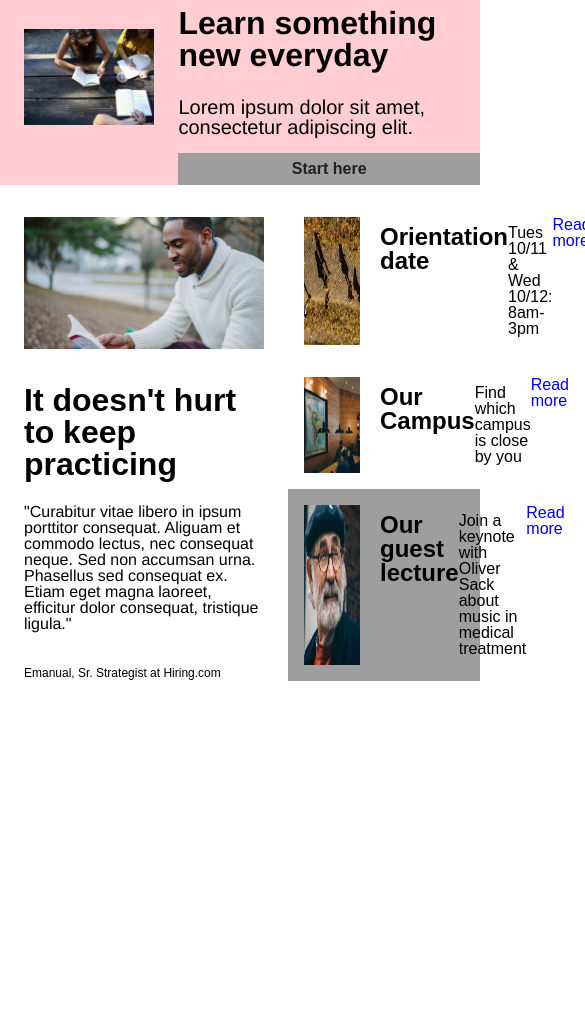
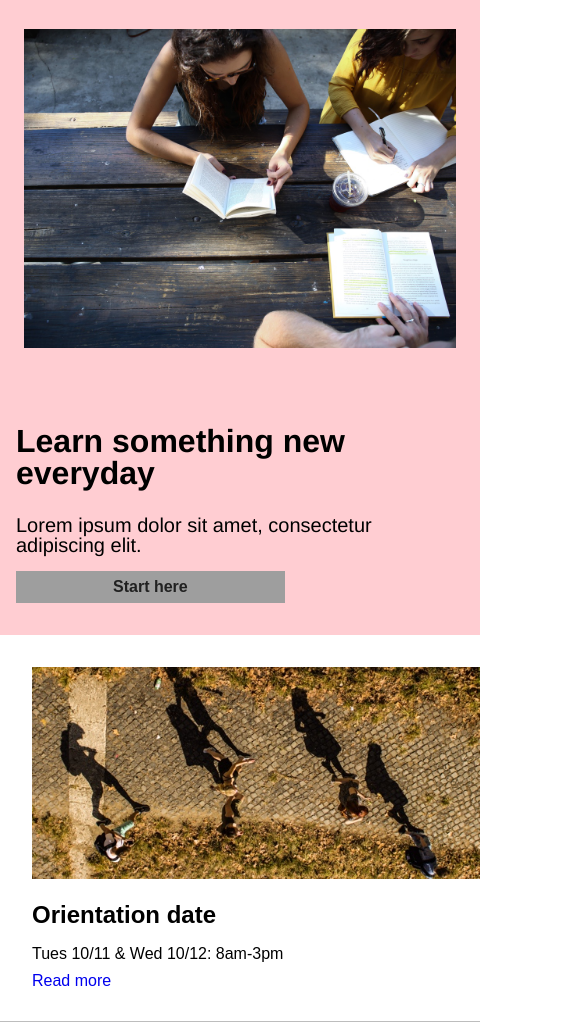
Before and after one commit to emerceron/colmaracademy, a plain HTML site: page index.html in a window 390 px wide. Shown: the part 67-1100 px from the top of the page, 585 px wide, since content can reach past the window. Before the commit the page ends 844 px from the top, so only its background shows below. Drawn offline with Linux system fonts and the light colour scheme; a web font is replaced by a local one.

Commit message:
Commit early Courses section

```diff
--- a/index.html
+++ b/index.html
@@ -5,6 +5,7 @@
     <link rel="stylesheet" href="./resources/css/reset.css" type="text/css">
     <link rel="stylesheet" href="./resources/css/style.css" type="text/css">
     <link href="https://fonts.googleapis.com/css?family=Muli:400,700" rel="stylesheet">
+    <link rel="icon" href="./resources/images/favicon.ico" type="image/x-icon">
   </head>
   <body>
     <div class="main-content">
@@ -110,8 +111,12 @@
                 </div>
               </div>
           </div>
+      </div>
 
     <!--Course information-->
+      <div class="courses">
+        <h1>Start Learning</h1>
+      </div>
     </div>
   </body>
 </html>
--- a/resources/css/style.css
+++ b/resources/css/style.css
@@ -155,6 +155,31 @@ header{
   font-weight: bold;
 }
 
+/*Banner in Mobile view*/
+@media only screen and (max-width: 850px){
+
+  .banner-container{
+    flex-direction: column;
+  }
+
+  .banner-image{
+    width: 100%;
+  }
+
+  .banner-image-container img{
+    width: 100%;
+    height: auto;
+  }
+
+  .banner-content{
+    padding: 2rem 1rem 2rem 1rem;
+  }
+
+  .button{
+    width: 60%;
+  }
+}
+
 /*Campus Info*/
 .information{
   display: flex;
@@ -194,11 +219,16 @@ header{
   width: 40%;
   flex-wrap: wrap;
   align-content: space-between;
-  padding: 1rem 0rem 1rem 0rem;
+  padding: 1rem 0rem;
+  border-bottom: 1px solid #BDBDBD;
 }
 
 .information-item:last-child{
   background-color: #9E9E9E;
+}
+
+.information-item{
+  border-bottom: 1px solid #BDBDBD;
 }
 
 .information-item-container{
@@ -217,11 +247,11 @@ header{
 
 .information-content{
   width: 65%;
+  display: flex;
 }
 
 .information-content-container{
   height: 100%;
-  display: flex;
   align-self: center;
   padding-left: 20px;
 }
@@ -235,8 +265,54 @@ header{
 .information-content-container p{
   font-size: 1rem;
   padding: 8px 0px;
+  line-height: 1.4;
 }
 
 .information-content-container a{
   text-decoration: none;
 }
+
+/*Campus Information in Mobile View*/
+
+@media only screen and (max-width: 850px){
+  .information-main{
+    display: none;
+  }
+
+  .information-secondary{
+    display: flex;
+    width: 100%;
+  }
+
+  .information-item-container{
+    flex-direction: column;
+  }
+
+  .image-desktop{
+    display: none;
+  }
+
+  .image-mobile{
+    display: block;
+    width: 100%;
+    padding-left: 1rem;
+  }
+
+  .information-item-container img{
+    width: 100%;
+  }
+
+  .information-content{
+    width: 100%;
+}
+  .information-content-container{
+    padding: 1rem 0 1rem 1rem;
+  }
+}
+
+/*Course section*/
+.courses{
+  background-color: #FFCDD2;
+  padding: 32px 56px;
+  display: flex;
+}
```
Also changed, not shown: resources/images/favicon.ico (added), resources/images/ic-logo.jpeg (added), resources/images/ic-logo.jpg (added). Lines whose indentation alone changed are shown as unchanged.
